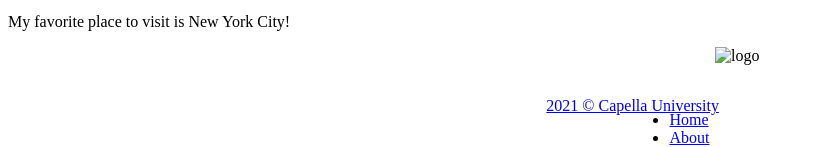
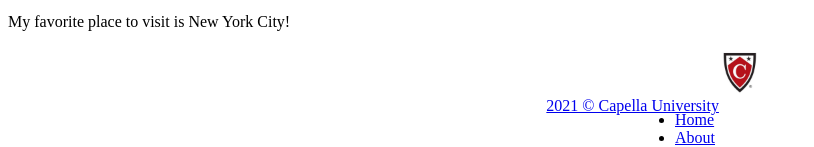
Before and after one commit to talhawan/talhas-organization, a plain HTML site: page index.html in a window 1280 px wide. Shown: the part 215-362 px from the top of the page, without its empty margins (0-814 px from the left). Drawn offline with Linux system fonts and the light colour scheme.

Commit message:
Update index.html

```diff
--- a/index.html
+++ b/index.html
@@ -49,7 +49,7 @@
     <!-- Start of Footer
     Here is the logo, the school name, and the navigation links -->
     <footer>
-        <img class="logo" src="assets/imgs/capella-university-300x300.jpg" alt="logo">
+        <img class="logo" src="capella-university-300x300.jpg" alt="logo">
         <nav class="footer-links">
             <!--navigation to other pages-->
             <ul class="navbar-nav">
```
